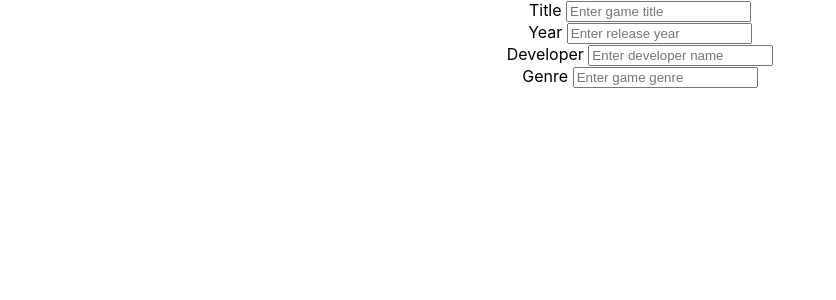
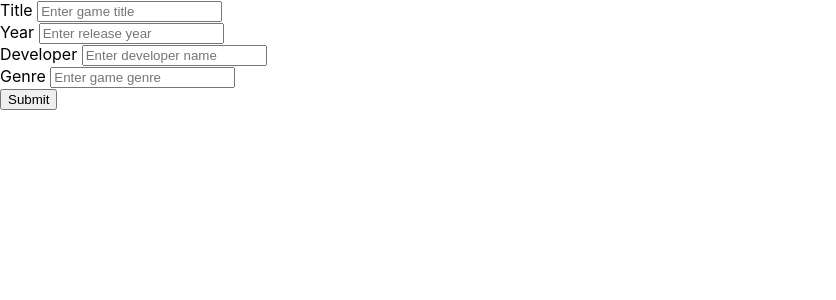
Before and after one commit to nikobatzi1990/fvgl, a React (Create React App) app in the folder client/: page / in a window 1280 px wide. Shown: the top 300 px of the page, without its empty margins (0-836 px from the left). Built offline with nearby package versions, Linux system fonts and the light colour scheme.

Commit message:
feat: handle Input state values

```diff
--- a/client/src/App.css
+++ /dev/null
@@ -1,38 +0,0 @@
-.App {
-  text-align: center;
-}
-
-.App-logo {
-  height: 40vmin;
-  pointer-events: none;
-}
-
-@media (prefers-reduced-motion: no-preference) {
-  .App-logo {
-    animation: App-logo-spin infinite 20s linear;
-  }
-}
-
-.App-header {
-  background-color: #282c34;
-  min-height: 100vh;
-  display: flex;
-  flex-direction: column;
-  align-items: center;
-  justify-content: center;
-  font-size: calc(10px + 2vmin);
-  color: white;
-}
-
-.App-link {
-  color: #61dafb;
-}
-
-@keyframes App-logo-spin {
-  from {
-    transform: rotate(0deg);
-  }
-  to {
-    transform: rotate(360deg);
-  }
-}
--- a/client/src/App.js
+++ /dev/null
@@ -1,27 +0,0 @@
-import React from 'react'
-import './App.css';
-import Input from './Input';
-
-function App() {
-  return (
-    <div className="App">
-      <Input
-        labelName="Title"
-        placeholder="Enter game title"></Input>
-
-      <Input
-        labelName="Year"
-        placeholder="Enter release year"></Input>
-
-      <Input
-        labelName="Developer"
-        placeholder="Enter developer name"></Input>
-
-      <Input
-        labelName="Genre"
-        placeholder="Enter game genre"></Input>
-    </div>
-  );
-}
-
-export default App;
--- /dev/null
+++ b/client/src/App.jsx
@@ -0,0 +1,61 @@
+import React, { useEffect, useState } from 'react'
+import Input from './Input';
+
+
+function App() {
+  const [title, setTitle] = useState('');
+  const [year, setYear] = useState('');
+  const [developer, setDeveloper] = useState('');
+  const [genre, setGenre] = useState('');
+
+  useEffect(() => {
+    console.log('title:', title);
+    console.log('year:', year);
+    console.log('developer: ', developer);
+    console.log('genre', genre);
+  })
+
+  const handleTitleInput = (e) => {
+    setTitle(e.target.value);
+  }
+
+  const handleYearInput = (e) => {
+    setYear(e.target.value);
+  }
+
+  const handleDeveloperInput = (e) => {
+    setDeveloper(e.target.value);
+  }
+
+  const handleGenreInput = (e) => {
+    setGenre(e.target.value);
+  }
+
+  return (
+    <div className="App">
+      <Input
+        labelName="Title"
+        placeholder="Enter game title"
+        onChange={ handleTitleInput } ></Input>
+
+      <Input
+        labelName="Year"
+        placeholder="Enter release year"
+        onChange={ handleYearInput } ></Input>
+
+      <Input
+        labelName="Developer"
+        placeholder="Enter developer name"
+        onChange={ handleDeveloperInput } ></Input>
+
+      <Input
+        labelName="Genre"
+        placeholder="Enter game genre"
+        onChange={ handleGenreInput } ></Input>
+
+      <button className="submit">Submit</button>
+    </div>
+  );
+}
+
+export default App;
--- a/client/src/Input.jsx
+++ b/client/src/Input.jsx
@@ -2,27 +2,6 @@ import React, { useEffect, useState } from 'react'
 
 const Input = (props) => {
   const { className, label, labelName, placeholder, onChange } = props;
-
-  const [title, setTitle] = useState('');
-  const [year, setYear] = useState('');
-  const [developer, setDeveloper] = useState('');
-  const [genre, setGenre] = useState('');
-
-  const handleTitleInput = (e) => {
-    setTitle(e.target.value);
-  }
-
-  const handleYearInput = (e) => {
-    setYear(e.target.value);
-  }
-
-  const handleDeveloperInput = (e) => {
-    setDeveloper(e.target.value);
-  }
-
-  const handleGenreInput = (e) => {
-    setGenre(e.target.value);
-  }
 
   return(
     <div>
```
